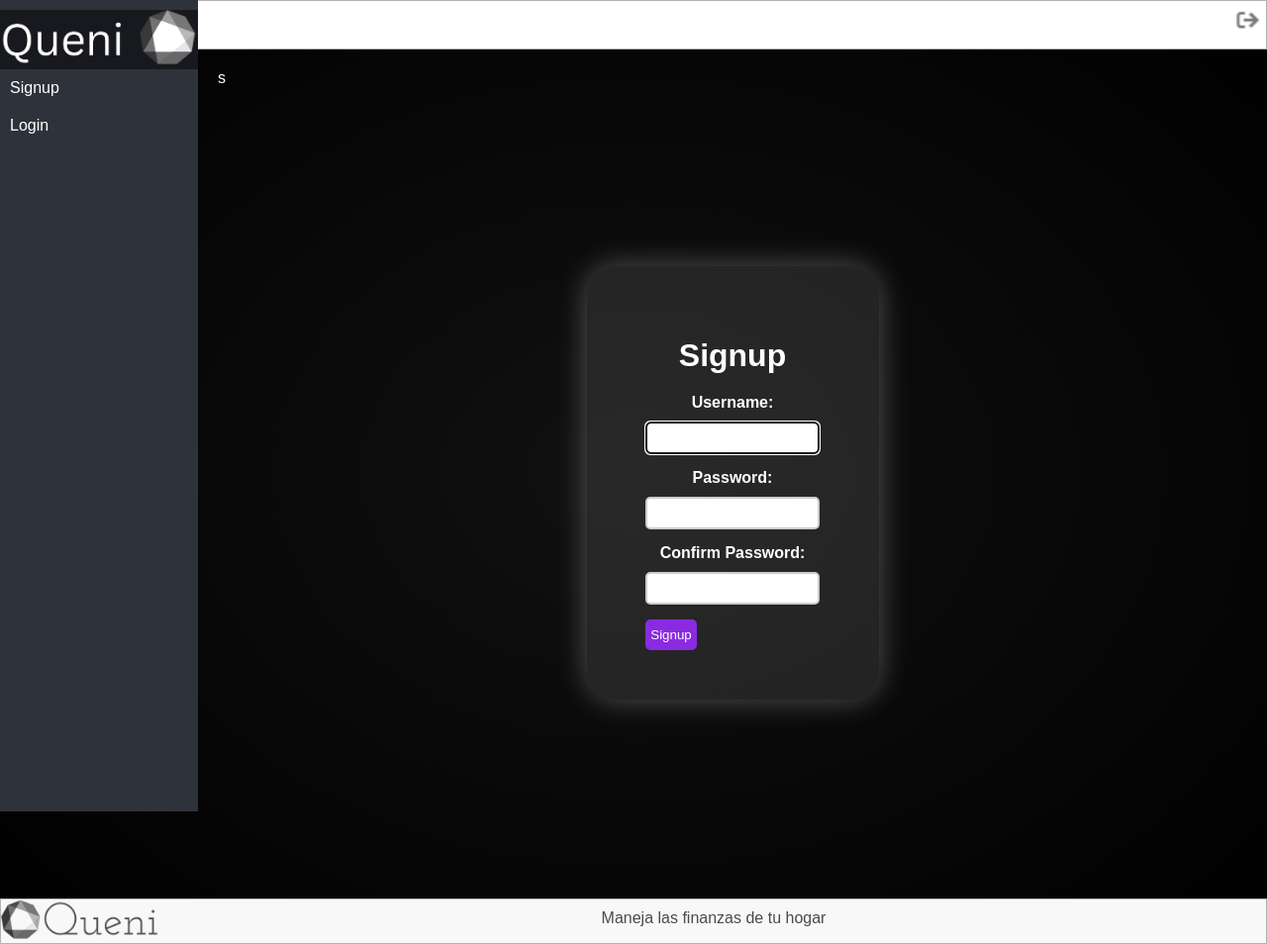
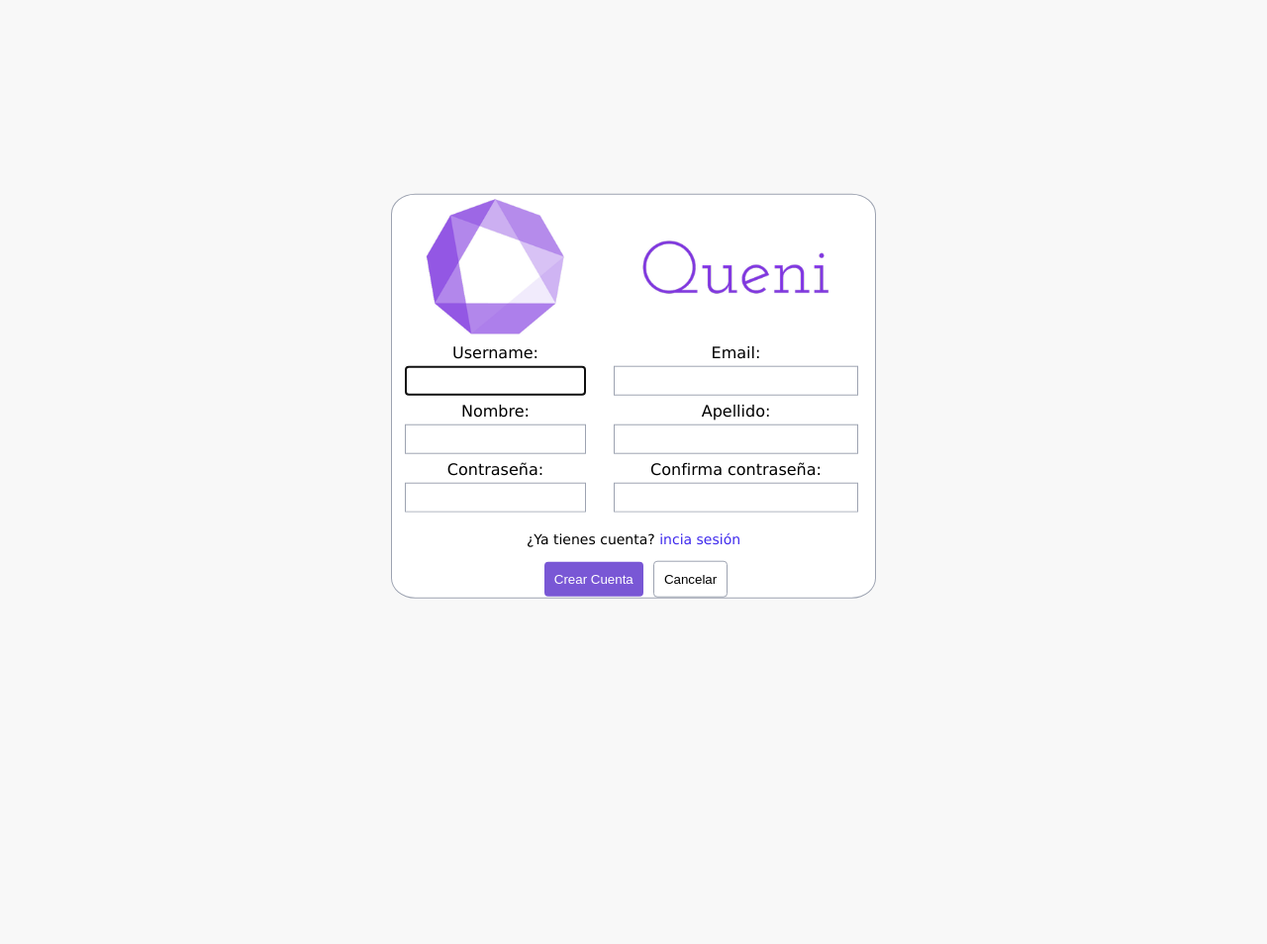
Before and after one commit to jeMartine/FIS_Queni, a Django app: page /signup/ in a window 1280 px wide. Shown: the whole page at 99% size. After the commit the page ends 605 px from the top, so only its background shows below. Run offline with Django 4.2, Linux system fonts and the light colour scheme.

Commit message:
crear usuario arreglado

```diff
--- a/Queni/urls.py
+++ b/Queni/urls.py
@@ -2,13 +2,11 @@ from django.contrib import admin
 from django.urls import path
 from tasks import views
 from django.contrib.auth import views as auth_views
-from django.contrib.staticfiles.urls import staticfiles_urlpatterns
-
 app_name = 'tasks'
 
 urlpatterns = [
     path('admin/', admin.site.urls),
-    path('',views.signup, name = 'signup'),
+    path('', views.signin, name = 'signin'),
     path('signup/',views.signup, name = 'signup'),
     path('verGastos/',views.verGastos, name = 'verGastos'),
     path('verGastos/completados/',views.verGastosCompletados, name = 'verGastosCompletados'),
@@ -18,7 +16,7 @@ urlpatterns = [
     path('verIngresos/<int:ingreso_id>/', views.ingresoDetail, name='ingresoDetail'),
     path('verIngresos/<int:ingreso_id>/delete/', views.deleteIngreso, name= 'deleteIngreso'),
     path('logout/', views.signout, name = 'logout'),
-    path('signin/', views.signin,name = 'signin'),
+    path('signin/', views.signin, name = 'signin'),
     path('verGastos/<int:gasto_id>/', views.gastoDetail, name= 'gastoDetail'),
     path('verGastos/<int:gasto_id>/complete/', views.completeGasto, name= 'completeGasto'),
     path('verGastos/<int:gasto_id>/delete/', views.deleteGasto, name= 'deleteGasto'),
@@ -32,5 +30,3 @@ urlpatterns = [
     path('enviar_email/', views.send_email_with_attachment, name='send_email_with_attachment'),
     path('crear_gasto_compartido/<int:grupo_id>/', views.crear_gasto_compartido, name='crear_gasto_compartido'),
 ]
-
-urlpatterns += staticfiles_urlpatterns()
--- a/tasks/forms.py
+++ b/tasks/forms.py
@@ -4,6 +4,22 @@ from .models import CrearGasto
 from .models import IngresarIngresos
 from .models import Grupo
 from .models import GastoCompartido
+from django.contrib.auth.forms import UserCreationForm
+from django.contrib.auth.models import User
+
+
+class UserRegisterForm(UserCreationForm):
+    email = forms.EmailField(label= 'Email')
+    first_name = forms.CharField(label= 'Nombre')
+    last_name = forms.CharField(label= 'Apellido')
+    password1 = forms.CharField(label= 'Contraseña', widget=forms.PasswordInput)
+    password2 = forms.CharField(label='Confirma contraseña', widget=forms.PasswordInput)
+
+    class Meta:
+        model = User
+        fields = ['username','first_name', 'last_name' , 'email', 'password1', 'password2']
+        help_texts = {k:"" for k in fields}
+
 
 class GrupoForm(forms.ModelForm):
     class Meta:
--- a/tasks/static/css/crearGastos.css
+++ b/tasks/static/css/crearGastos.css
@@ -51,10 +51,6 @@ body {
 .conseq{
     margin-left: 10%;
     border: 1px solid #9DA3B1;
-}
-
-form{
-
 }
 
 .form_gasto label,
--- /dev/null
+++ b/tasks/static/css/signup.css
@@ -0,0 +1,79 @@
+
+body {
+    background-color: #F8F8F8;
+    display: flex;
+    flex-direction: column;
+    min-height: 100vh;
+    font-family: 'Lucida Sans', 'Lucida Sans Regular', 'Lucida Grande', 'Lucida Sans Unicode', Geneva, Verdana, sans-serif;
+
+}
+
+img {
+    width: 70%;
+    margin-left: auto;
+    margin-right: auto;
+}
+
+ .container{
+    background-color: #FFFFFF;
+    position: absolute;
+    top: 50%;
+    left: 50%;
+    transform: translate(-50%, -50%);
+    border-radius: 5%;
+    border: 1px solid #9DA3B1;
+    text-align: center;
+    justify-content: space-between;
+}
+
+a {
+    color: #3F2AED;
+    text-decoration: none;
+}
+
+p{
+    font-size: 14px;
+}
+
+
+.tbl_form input,
+.tbl_form select,
+.tbl_form textarea {
+    flex: 2;
+    box-sizing: border-box;
+    margin-bottom: 2px;
+    width: 90%;
+    height: 30px;
+    border: 1px solid #9DA3B1;
+}
+
+.btn_crear {
+    float: center;
+    padding: 10px;
+    box-sizing: border-box;
+    background-color: #7957D5;
+    color: white;
+    border: none;
+    border-radius: 4px;
+    cursor: pointer;
+    margin-left: 5px;
+}
+
+.btn_crear:hover {
+    background-color: #59419c;
+}
+
+.btn_cancelar {
+    float: center;
+    padding: 10px;
+    box-sizing: border-box;
+    background-color: #ffffff;
+    border: 1px solid #9DA3B1;
+    border-radius: 4px;
+    cursor: pointer;
+    margin-left: 5px;
+}
+
+.btn_cancelar:hover {
+    background-color: #c4c4c4;
+}
--- a/tasks/templates/base.html
+++ b/tasks/templates/base.html
@@ -10,9 +10,9 @@
 </head>
 
 <body>
-
+    {% if user.is_authenticated %}
     <header>
-        <p class = "p_usuario">{{ user.username }}</p>
+        <p class = "p_usuario">{{ user.first_name }}</p>
         <a class="opcion_logOut" href="/logout">
             <img class="logOut_img" src='{% static "images/logOut.png"%}'>
         </a>
@@ -28,7 +28,7 @@
                     </a>
                 </div>
             </li>
-            {% if user.is_authenticated %}
+
             <li>
                 <a class="opcion" href="/ingresarIngresos">Ingresar Ingresos</a>
             </li>
@@ -54,18 +54,9 @@
             <li>
                 <a class="opcion" href="{% url 'lista_grupos' %}">Ver Grupos</a>
             </li>
-
-            {% else %}
-            <li>
-                <a class="opcion" href="/signup">Signup</a>
-            </li>
-            <li>
-                <a class="opcion" href="/signin">Login</a>
-            </li>
-            {% endif %}
         </ul>
     </nav>
-
+    {% endif %}
     <main>
         {% block content %}
         {% endblock %}
--- a/tasks/templates/crearGastos.html
+++ b/tasks/templates/crearGastos.html
@@ -26,7 +26,6 @@
         <div class="form-container">
             {{ error }}
             <form action="{% url 'crearGastos' %}" method="POST" class="form_gasto">
-                {% csrf_token %}
                 {{ form.id }}
                 {% csrf_token %}
                 <table class="tabla_datos">
@@ -42,7 +41,7 @@
                     <tr>
                         <td>
                             {% if user.is_authenticated %}
-                            <p class = "usr_p">{{ user.username }}.</p>
+                            <p class = "usr_p">{{ user.first_name }}.</p>
                             {% else %}
                             <p class = "usr_p">No estás autenticado.</p>
                             {% endif %}
--- a/tasks/templates/signup.html
+++ b/tasks/templates/signup.html
@@ -1,97 +1,60 @@
-{% extends 'base.html' %}
-
+{% load static %}
 {% block content %}
 <!DOCTYPE html>
 <html lang="es">
 <head>
-    <meta charset="UTF-8">s
+    <meta charset="UTF-8">
     <meta name="viewport" content="width=device-width, initial-scale=1.0">
-    <title>Queni - Signup</title>
-    <style>
-        body {
-            margin: 0;
-            padding: 0;
-            background-color: #000;
-            color: #ffffff;
-            font-family: Arial, sans-serif;
-            background-image: radial-gradient(ellipse at center, #111 0%, #000 100%);
-            background-size: cover;
-        }
+    <title>Signup</title>
+    <link rel="stylesheet" type="text/css" href='{% static "css/signup.css" %}'>
 
-        .container {
-            display: flex;
-            flex-direction: column;
-            justify-content: center;
-            align-items: center;
-            height: 100vh;
-            text-align: center;
-        }
-
-        .form-container {
-            background-color: rgba(255, 255, 255, 0.1);
-            padding: 50px;
-            border-radius: 30px;
-            box-shadow: 0 0 30px rgba(255, 255, 255, 0.3);
-        }
-
-        .form-container h1 {
-            margin-bottom: 20px;
-        }
-
-
-
-        form {
-            width: 90%;
-            max-width: 600px;
-            margin: 0 auto;
-        }
-
-        form button {
-            display: block;
-            margin-top: 15px;
-            padding: 8px 5px;
-            background-color: #8a2be2;
-            color: #fff;
-            border: none;
-            border-radius: 5px;
-            cursor: pointer;
-            transition: background-color 0.5s;
-        }
-
-        form button:hover {
-            background-color: #6b229b;
-        }
-
-        form input[type="text"],
-        form input[type="password"] {
-            width: 90%;
-            padding: 7px;
-            margin-top: 10px;
-            border: 2px solid #ccc;
-            border-radius: 5px;
-        }
-
-        form label {
-            display: block;
-            margin-top: 15px;
-            font-weight: bold;
-        }
-    </style>
 </head>
 <body>
     <div class="container">
         <div class="form-container">
-            <h1>Signup</h1>
             {{error}}
             <form action="/signup/" method="POST">
                 {% csrf_token %}
-                <label for="{{ form.username.id_for_label }}">Username:</label>
-                {{ form.username }}
-                <label for="{{ form.password1.id_for_label }}">Password:</label>
-                {{ form.password1 }}
-                <label for="{{ form.password2.id_for_label }}">Confirm Password:</label>
-                {{ form.password2 }}
-                <button type="submit">Signup</button>
+                <!-- ['username','nombre', 'apellido' , 'email', 'password1', 'password2'] -->
+                <table class = "tbl_form">
+                    <tr>
+                        <td>
+                            <img src='{% static "images/logoMorado.png"%}'>
+                        </td>
+                        <td>
+                            <img src='{% static "images/nombreMorado.png"%}'>
+                        </td>
+                    </tr>
+                    <tr>
+                        <td>{{ form.username.label_tag }}</td>
+                        <td>{{ form.email.label_tag }}</td>
+                    </tr>
+                    <tr>
+                        <td>{{ form.username}}</td>
+                        <td>{{ form.email }}</td>
+                    </tr>
+                    <tr>
+                        <td>{{ form.first_name.label_tag }}</td>
+                        <td>{{ form.last_name.label_tag }}</td>
+                    </tr>
+                    <tr>
+                        <td>{{ form.first_name}}</td>
+                        <td>{{ form.last_name }}</td>
+                    </tr>
+                    <tr>
+                        <td>{{ form.password1.label_tag }}</td>
+                        <td>{{ form.password2.label_tag }}</td>
+                    </tr>
+                    <tr>
+                        <td>{{ form.password1 }}</td>
+                        <td>{{ form.password2 }}</td>
+                    </tr>
+
+                </table>
+
+                <p>¿Ya tienes cuenta? <a href="/signin">incia sesión</a></p>
+                <button class ="btn_crear" type="submit">Crear Cuenta</button>
+                <button class = "btn_cancelar" type="button" id="cancelar">Cancelar</button>
             </form>
         </div>
     </div>
--- a/tasks/views.py
+++ b/tasks/views.py
@@ -34,33 +34,41 @@ from decimal import Decimal
 from django.http import FileResponse
 from reportlab.pdfgen import canvas
 from django.core.mail import send_mail
-
-
+from django.shortcuts import render, redirect
+from django.contrib.auth.forms import AuthenticationForm
+from django.contrib.auth import login, logout
+from django.contrib.auth.decorators import login_required
+from .models import *
+from django.contrib.auth.forms import UserCreationForm
+from django.contrib import messages
+from .forms import UserRegisterForm
 
 # Create your views here.
 def home(request):
     return render(request, 'signup.html')
 
 def signup(request):
-    if request.method == 'POST':
-        form = UserCreationForm(request.POST)
+    if request.method== 'POST':
+        form= UserRegisterForm (request.POST)
         if form.is_valid():
-            user = form.save()
-            # Iniciar sesión al usuario
-            login(request, user)
-            return redirect('home')
-        else:
-            return render(request, 'signup.html', {'form': form})
+            form.save()
+            username = form.cleaned_data['username']
+            messages.success(request, f'Usuario {username} creado')
+            return redirect('signin')
     else:
-        form = UserCreationForm()
-    return render(request, 'signup.html', {'form': form})
+        form = UserRegisterForm()
+
+    context = { 'form' : form}
+    return render (request, 'signup.html', context)
 
 
 
 @login_required
 def signout(request):
     logout(request)
-    return redirect('home')
+    return redirect('signin')
+
+
 
 
 def signin(request):
```
Also changed, not shown: tasks/models.py (+4 -11 lines), db.sqlite3, tasks/migrations/0018_alter_creargasto_descripcion.py (added), tasks/migrations/0019_customuser.py (added), tasks/migrations/0020_delete_customuser.py (added), tasks/static/images/logoMorado.png (added), tasks/static/images/nombreMorado.png (added).
